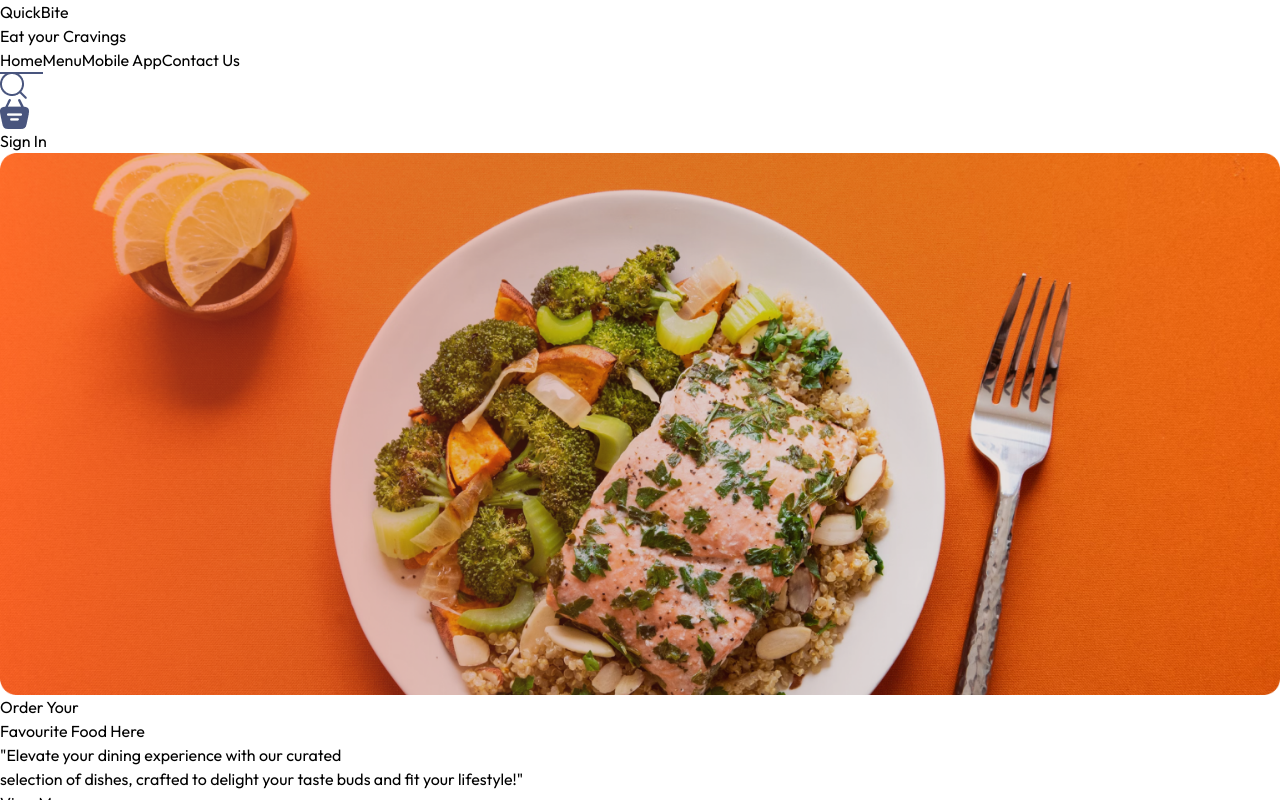
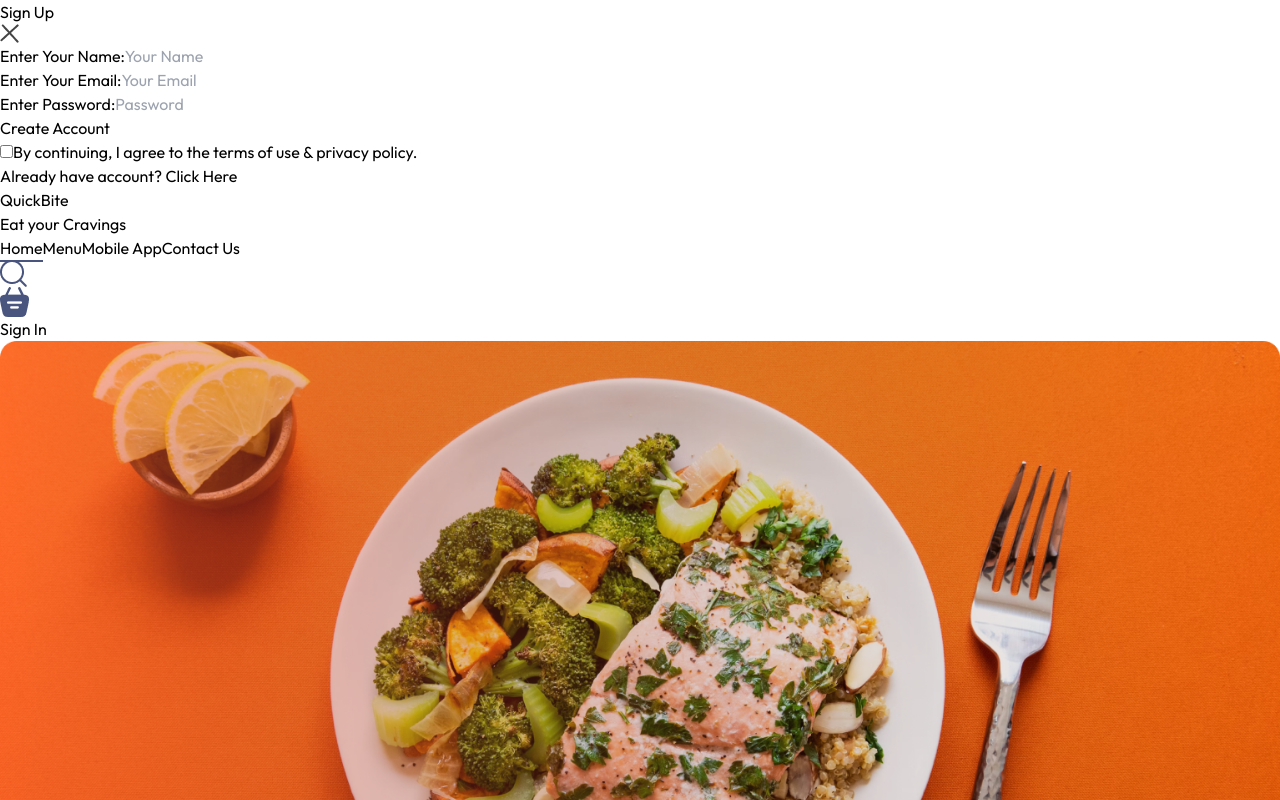
Before and after one commit to Prajjwal-Rawat/QuickBite-Food-Delivery-App, a React (Vite) app: page / in a window 1280 px wide. Both pictures are taken after a click on the button "Sign In". Shown: the top 800 px of the page. Built offline with nearby package versions, Linux system fonts and the light colour scheme.

Commit message:
Implemented interaction to signUp btn

```diff
--- a/src/App.jsx
+++ b/src/App.jsx
@@ -1,17 +1,24 @@
-import React from 'react'
+import React, { useState } from 'react'
 import NavBar from './component/NavBar'
 import { Route, Routes } from 'react-router-dom'
 import Home from './pages/Home'
 import Cart from './pages/Cart'
 import PlaceOrder from './pages/PlaceOrder'
 import Footer from './component/Footer'
+import SignUp from './component/SignUp-Login/SignUp'
 
 const App = () => {
+
+  const [signUp, setSignUp] = useState(false);
+
   return (
     <div className='flex flex-col min-h-screen'>
+
+       {signUp ? <SignUp setSignUp = {setSignUp}/> : <></>}
+
       <div className='w-[80%] m-auto flex-grow'>
 
-      <NavBar/>
+      <NavBar setSignUp = {setSignUp}/>
 
       <Routes>
         <Route path='/' element = {<Home/>}/>
--- a/src/component/NavBar.jsx
+++ b/src/component/NavBar.jsx
@@ -3,7 +3,7 @@ import { NavLink } from 'react-router-dom'
 import { assets } from '../assets/assets'
 import { Link } from 'react-scroll'
 
-const NavBar = () => {
+const NavBar = ({setSignUp}) => {
 
 
 
@@ -40,7 +40,8 @@ const NavBar = () => {
                         <img src={assets.basket_icon} className='w-[20px]  md:w-full' />
                         <div className='min-w-[10px] min-h-[10px] bg-red-500 rounded-full  right-[-8px] bottom-7 absolute'></div>
                     </div>
-                    <button className='py-[7px] text-[10px] px-[20px]  bg-transparent lg:text-[16px] text-[#49557e] shadow-lg lg:py-[10px] border-red-300 rounded-[50px] transition-all duration-[0.4s] border lg:px-[30px] hover:bg-[#fff4f2] active:shadow-none'>
+                    <button onClick={() => setSignUp(true)}
+                    className='py-[7px] text-[10px] px-[20px]  bg-transparent lg:text-[16px] text-[#49557e] shadow-lg lg:py-[10px] border-red-300 rounded-[50px] transition-all duration-[0.4s] border lg:px-[30px] hover:bg-[#fff4f2] active:shadow-none'>
                     Sign In
                     </button>
                 </div>
--- /dev/null
+++ b/src/component/SignUp-Login/SignUp.jsx
@@ -0,0 +1,106 @@
+import React, { useState } from 'react'
+import { assets } from '../../assets/assets';
+
+const SignUp = ({setSignUp}) => {
+
+    const [title, setTitle] = useState('Sign Up');
+    const [formData, setFormData] = useState({Name: '', Email: '', password: '', policy: false});
+
+
+    function ToggleTitle(){
+        if(title === 'Sign Up'){
+            setTitle('Login')
+        }else{
+            setTitle('Sign Up');
+        }
+    }
+
+    function HandleChange(event){
+        const {name, value, checked, type} = event.target;
+
+        setFormData(prev => {
+            return{
+                ...prev,
+                [name]: type === 'checkbox' ? checked : value
+            }
+        })
+    }
+
+
+    function HandleSubmit(event){
+        event.preventDefault();
+
+        console.log('Form Details are saved');
+    }
+
+  return (
+    <div>
+        <form onSubmit={HandleSubmit}>
+             <div>
+                <h2>{title}</h2>
+                <img onClick={() => setSignUp(false)}
+                src={assets.cross_icon}/>
+             </div>
+
+             <div>
+
+                <label htmlFor="Name">Enter Your Name:</label>
+                <input
+                required
+                type="text"
+                placeholder='Your Name'
+                name='Name'
+                id='Name'
+                onChange={HandleChange}
+                value={formData.Name}/>
+
+             </div>
+
+             <div>
+
+               <label htmlFor="Email">Enter Your Email:</label>
+                <input
+                required
+                type='email'
+                placeholder='Your Email'
+                name='Email'
+                id='Email'
+                onChange={HandleChange}
+                value={formData.Email}/>
+
+             </div>
+
+             <div>
+
+               <label htmlFor="password">Enter Password:</label>
+                <input
+                required
+                type='password'
+                placeholder='Password'
+                name='password'
+                id='password'
+                onChange={HandleChange}
+                value={formData.password}/>
+
+             </div>
+
+             <button> {title === 'Sign Up' ? "Create Account" : "Login" } </button>
+
+             <div>
+                <input type='checkbox'
+                required
+                name="policy"
+                id="checkbox"
+                onChange={HandleChange}
+                checked ={formData.policy}/>
+
+                <label htmlFor="checkbox">By continuing, I agree to the terms of use & privacy policy.</label>
+             </div>
+
+             <p>{title === 'Sign Up' ? "Already have account?" : "Create a new account? "} <span onClick={ToggleTitle}>Click Here</span> </p>
+        </form>
+    </div>
+  )
+}
+
+export default SignUp
```
